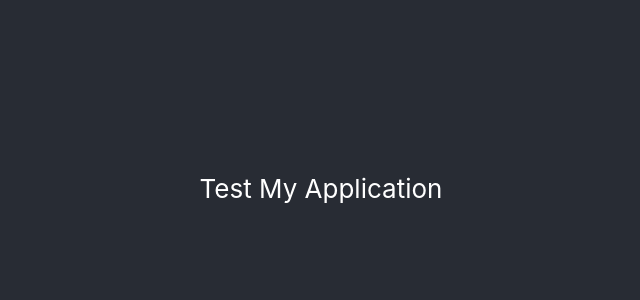
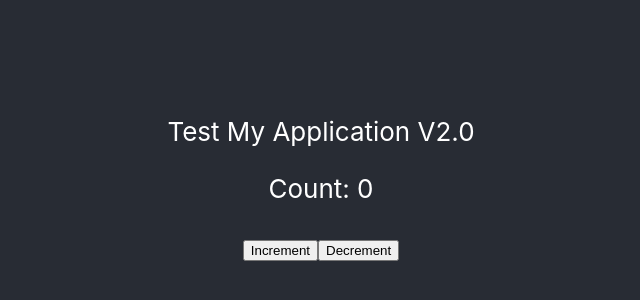
Before and after one commit to mlotfy/react-app, a React (Create React App) app: page / in a window 1280 px wide. Shown: the part 212-512 px from the top of the page, without its empty margins (319-959 px from the left). Built offline with nearby package versions, Linux system fonts and the light colour scheme.

Commit message:
adding counter componenet

```diff
--- a/src/App.js
+++ b/src/App.js
@@ -1,11 +1,14 @@
-import logo from './logo.svg';
+
 import './App.css';
+import Counter from './counter';
 
 function App() {
   return (
     <div className="App">
       <header className="App-header">
-       Test My Application
+       Test My Application V2.0
+
+       <Counter/>
       </header>
     </div>
   );
--- /dev/null
+++ b/src/counter.js
@@ -0,0 +1,15 @@
+import React, { useState } from 'react';
+
+function Counter() {
+    const [count, setCount] = useState(0);
+
+    return (
+        <div>
+            <p>Count: {count}</p>
+            <button onClick={() => setCount(count + 1)}>Increment</button>
+            <button onClick={() => setCount(count - 1)}>Decrement</button>
+        </div>
+    );
+}
+
+export default Counter;
```
